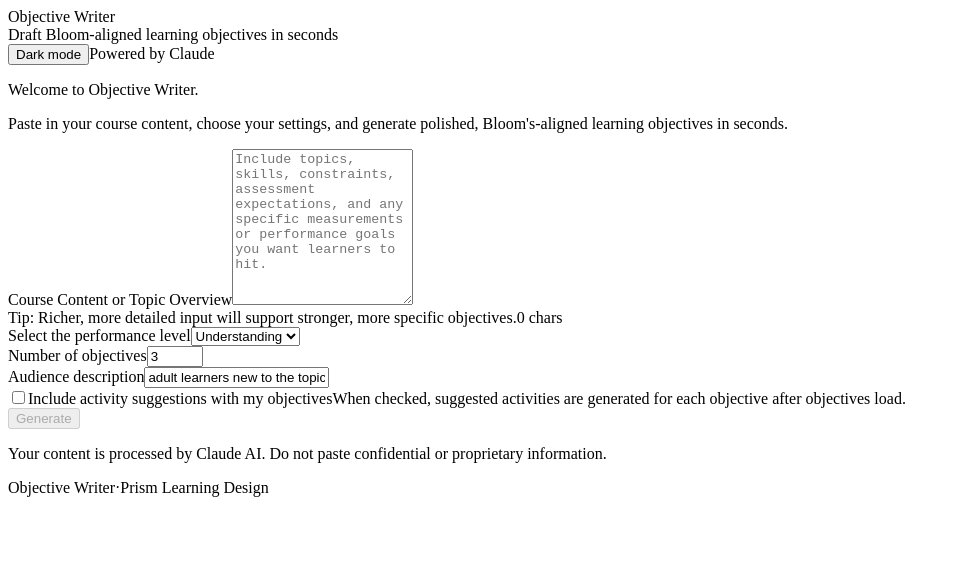
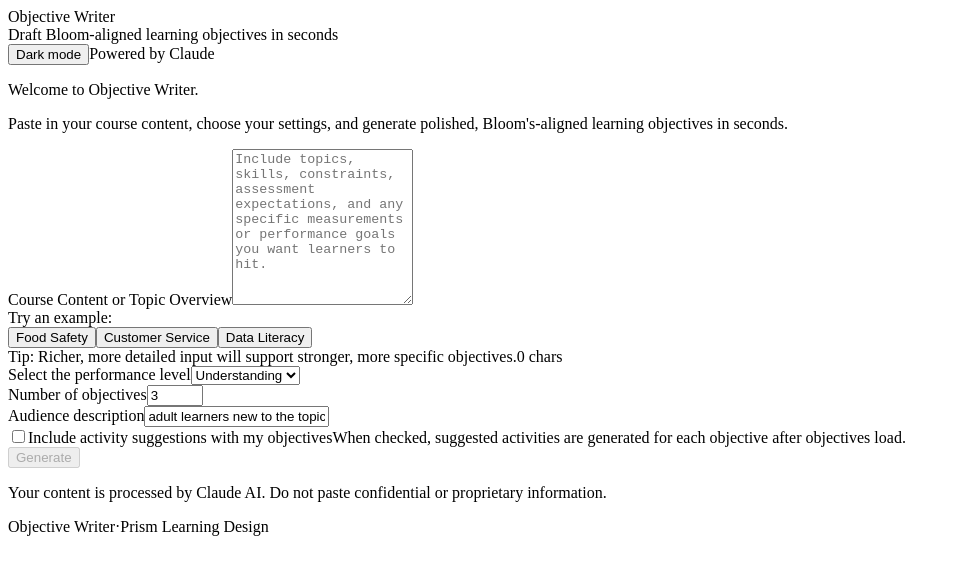
Before and after one commit to bosinova/objective-writer, a React (Vite) app: page / in a window 1280 px wide. Shown: the top 574 px of the page, without its empty margins (0-960 px from the left). Built offline with nearby package versions, Linux system fonts and the light colour scheme; the HTML template or start-up script is replaced by a standard one.

Commit message:
Add example chips to form

```diff
--- a/src/App.tsx
+++ b/src/App.tsx
@@ -11,6 +11,26 @@
 ] as const;
 
 type BloomsLevel = (typeof bloomsLevels)[number];
+
+const examplePresets = {
+  "food-safety": {
+    content: "This course covers food safety fundamentals for restaurant workers, including proper handwashing, temperature control for hot and cold foods, cross-contamination prevention, and safe food storage practices. Workers must pass a food handler certification exam.",
+    blooms: "Remembering" as BloomsLevel,
+    audience: "New restaurant staff",
+  },
+  "customer-service": {
+    content: "This course covers the basics of customer service for retail employees, including greeting customers, handling complaints, processing returns, and upselling techniques. Goal: employees should handle 95% of customer interactions without manager escalation.",
+    blooms: "Applying" as BloomsLevel,
+    audience: "Retail new hires",
+  },
+  "data-literacy": {
+    content: "This course covers data literacy for business analysts, including interpreting dashboards, identifying trends, questioning data sources, and distinguishing correlation from causation. Learners must evaluate reports and flag misleading visualizations.",
+    blooms: "Analyzing" as BloomsLevel,
+    audience: "Mid-level business analysts",
+  },
+} as const;
+
+type ExampleChipId = keyof typeof examplePresets;
 
 type Objective = {
   id: string;
@@ -256,6 +276,7 @@
   const [rawContent, setRawContent] = useState("");
   const [blooms, setBlooms] = useState<BloomsLevel>("Understanding");
   const [audience, setAudience] = useState("adult learners new to the topic");
+  const [activeExampleChip, setActiveExampleChip] = useState<ExampleChipId | null>(null);
   const [count, setCount] = useState<number>(3);
   const [objectives, setObjectives] = useState<Objective[]>([]);
   const [status, setStatus] = useState<"idle" | "generating">("idle");
@@ -282,6 +303,14 @@
     const stored = window.localStorage.getItem("objective-writer-theme");
     return stored === "light" || stored === "dark" ? stored : "dark";
   });
+
+  function applyExample(id: ExampleChipId) {
+    const preset = examplePresets[id];
+    setRawContent(preset.content);
+    setBlooms(preset.blooms);
+    setAudience(preset.audience);
+    setActiveExampleChip(id);
+  }
 
   const canGenerate = useMemo(() => {
     const trimmed = rawContent.trim();
@@ -498,9 +527,27 @@
               className="textarea"
               placeholder="Include topics, skills, constraints, assessment expectations, and any specific measurements or performance goals you want learners to hit."
               value={rawContent}
-              onChange={(e) => setRawContent(e.target.value)}
+              onChange={(e) => {
+                setRawContent(e.target.value);
+                setActiveExampleChip(null);
+              }}
               rows={10}
             />
+            <div className="exampleChipsRow">
+              <span className="exampleChipsLabel">Try an example:</span>
+              <div className="exampleChips">
+                {(Object.keys(examplePresets) as ExampleChipId[]).map((id) => (
+                  <button
+                    key={id}
+                    type="button"
+                    className={`exampleChip ${activeExampleChip === id ? "exampleChipActive" : ""}`}
+                    onClick={() => applyExample(id)}
+                  >
+                    {id === "food-safety" ? "Food Safety" : id === "customer-service" ? "Customer Service" : "Data Literacy"}
+                  </button>
+                ))}
+              </div>
+            </div>
             <div className="hintRow">
               <span className="hint">
                 Tip: Richer, more detailed input will support stronger, more specific objectives.
@@ -518,7 +565,10 @@
                 id={bloomsId}
                 className="select"
                 value={blooms}
-                onChange={(e) => setBlooms(e.target.value as BloomsLevel)}
+                onChange={(e) => {
+                  setBlooms(e.target.value as BloomsLevel);
+                  setActiveExampleChip(null);
+                }}
               >
                 {bloomsLevels.map((lvl) => (
                   <option key={lvl} value={lvl}>
@@ -560,7 +610,10 @@
               className="input"
               placeholder="e.g., first-year nursing students, new sales hires, experienced engineers…"
               value={audience}
-              onChange={(e) => setAudience(e.target.value)}
+              onChange={(e) => {
+                setAudience(e.target.value);
+                setActiveExampleChip(null);
+              }}
             />
           </div>
 
--- a/src/styles.css
+++ b/src/styles.css
@@ -344,6 +344,83 @@
   .twoCol {
     grid-template-columns: 1fr;
   }
+}
+
+.exampleChipsRow {
+  margin-top: 10px;
+  display: flex;
+  flex-wrap: wrap;
+  align-items: center;
+  gap: 8px;
+}
+
+.exampleChipsLabel {
+  font-size: 12px;
+  color: var(--subtle);
+  flex-shrink: 0;
+}
+
+.exampleChips {
+  display: flex;
+  flex-wrap: wrap;
+  gap: 8px;
+}
+
+.exampleChip {
+  appearance: none;
+  border: 1px solid var(--stroke2);
+  background: rgba(255, 255, 255, 0.04);
+  color: var(--muted);
+  font-size: 12px;
+  padding: 5px 12px;
+  border-radius: 999px;
+  cursor: pointer;
+  transition:
+    border-color 140ms ease,
+    background-color 140ms ease,
+    color 140ms ease;
+}
+
+.exampleChip:hover {
+  border-color: var(--stroke);
+  color: var(--text);
+  background: rgba(255, 255, 255, 0.08);
+}
+
+.exampleChipActive {
+  border-color: #1e3a8a;
+  background: rgba(30, 58, 138, 0.5);
+  color: #e0e7ff;
+}
+
+.exampleChipActive:hover {
+  border-color: #2563eb;
+  background: rgba(37, 99, 235, 0.5);
+  color: #e0e7ff;
+}
+
+:root[data-theme="light"] .exampleChip {
+  background: rgba(15, 23, 42, 0.04);
+  border-color: rgba(148, 163, 184, 0.6);
+  color: var(--muted);
+}
+
+:root[data-theme="light"] .exampleChip:hover {
+  background: rgba(15, 23, 42, 0.08);
+  border-color: rgba(148, 163, 184, 0.9);
+  color: var(--text);
+}
+
+:root[data-theme="light"] .exampleChipActive {
+  border-color: #1e3a8a;
+  background: rgba(30, 58, 138, 0.15);
+  color: #1e3a8a;
+}
+
+:root[data-theme="light"] .exampleChipActive:hover {
+  border-color: #2563eb;
+  background: rgba(37, 99, 235, 0.2);
+  color: #1e40af;
 }
 
 .hintRow {
```
